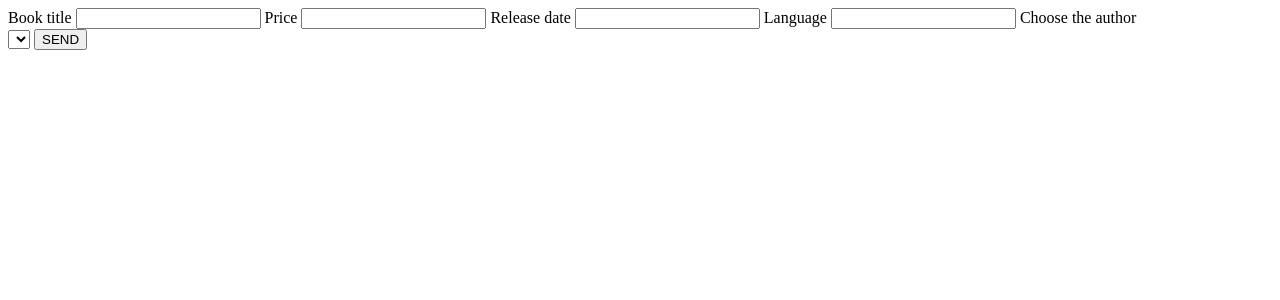
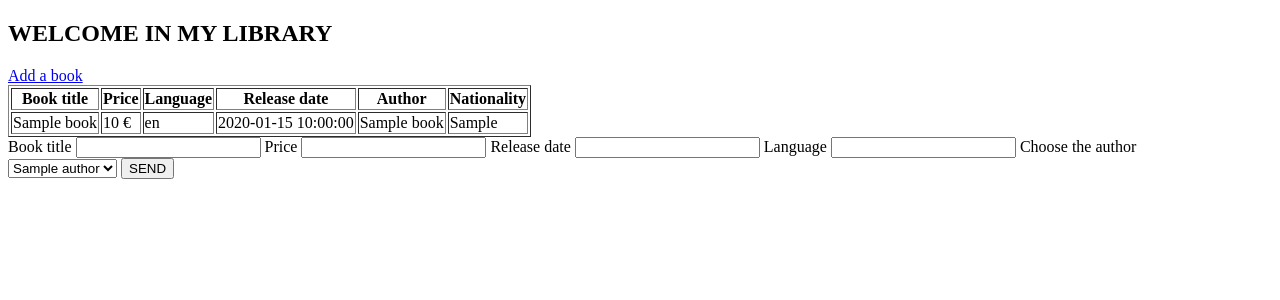
Before and after one commit to MisterKeyboard/MYLIBRARY, a PHP site: page /add.php in a window 1280 px wide. Shown: the top 300 px of the page. Run offline with PHP 8.4, Linux system fonts and the light colour scheme; tables that the repository leaves empty or names only in its code hold one stand-in row (values such as "Sample post"); lists and menus that the app fills with data are empty.

Commit message:
choix auteur ok

```diff
--- a/CSS/style.css
+++ b/CSS/style.css
@@ -1,4 +1,4 @@
-
+/*
 body{
     font-family: Georgia, 'Times New Roman', Times, serif;
     background: url('../img/Bibliothèque-nationale-de-Rio-de-Janeiro-Brésil-0.jpg');
--- a/add.php
+++ b/add.php
@@ -1,5 +1,12 @@
+<?php
+    require('index.php');
+    $PDO = new PDO("mysql:host=localhost;dbname=my_library","root","BONJOUR2020µ£");
+?>
+
+
 <!DOCTYPE html>
 <html lang="en">
+
 
 <head>
     <meta charset="UTF-8">
@@ -25,15 +32,14 @@
         <input type="text" name="language">
 
         <label for="author">Choose the author</label><br />
-        <select name="author" id="author">
+        <select name="author_id" id="author">
 
         <?php
-        $PDO = new PDO("mysql:host=localhost;dbname=my_library","root","BONJOUR2020µ£");
-        $answer = $PDO->query('SELECT name FROM author');
 
-        while ($data = $answer->fetch()){
+
+        foreach ($PDO->query('SELECT author_id, name FROM author') as $data) {
         ?>
-            <option value="<?php echo $data['name']; ?>"></option>;
+            <option value="<?php echo $data['author_id']; ?>"><?php echo $data['name']; ?></option>;
         <?php
         }
 
@@ -64,7 +70,7 @@ if ($_SERVER['REQUEST_METHOD'] === 'POST') {
         $price = $_POST["price"];
         $releasedate = $_POST["releasedate"];
         $language = $_POST["language"];
-        $PDO = new PDO("mysql:host=localhost;dbname=my_library","root","BONJOUR2020µ£");
+
 
         $sql = $PDO->prepare("INSERT INTO book (title, price, releasedate, language) VALUES (:title, :price, :releasedate, :language)");
         $sql->execute(array(":title" => $title, ":price" => $price, ":releasedate" => $releasedate, ":language" => $language));
```
